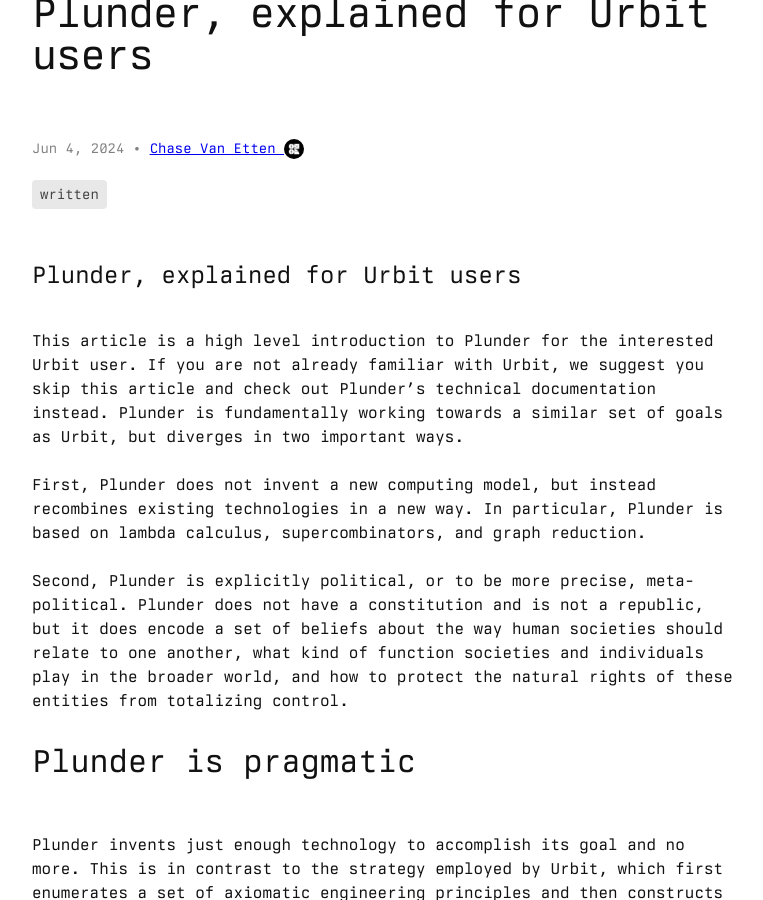
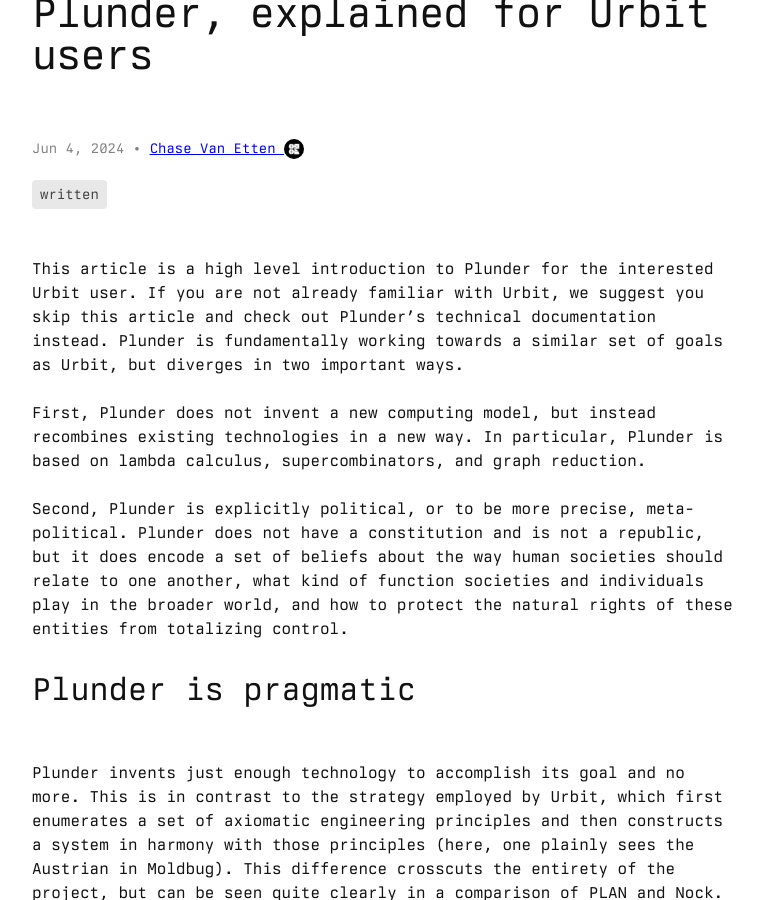
Before and after one commit to deathtothecorporation/jekyll-blog, a Jekyll site: the page built from _posts/2024-06-04-plunder-explained-for-urbit-users.md, in a window 1280 px wide and 900 px high, scrolled down 567 px. Shown: the whole window, without its empty margins (256-1019 px from the left). Built offline with Jekyll 4.4.1, drawn with Linux system fonts in a browser that asks for light colours; a script that is not in the unit is left out; comment, search, counter and statistics services are not loaded.

Commit message:
Update Written Posts “2024-06-04-plunder-explained-for-urbit-users”

```diff
--- a/_posts/2024-06-04-plunder-explained-for-urbit-users.md
+++ b/_posts/2024-06-04-plunder-explained-for-urbit-users.md
@@ -10,8 +10,6 @@
 authors:
   - cve
 ---
-# Plunder, explained for Urbit users
-
 This article is a high level introduction to Plunder for the interested Urbit user. If you are not already familiar with Urbit, we suggest you skip this article and check out Plunder’s technical documentation instead. Plunder is fundamentally working towards a similar set of goals as Urbit, but diverges in two important ways.
 
 
```
